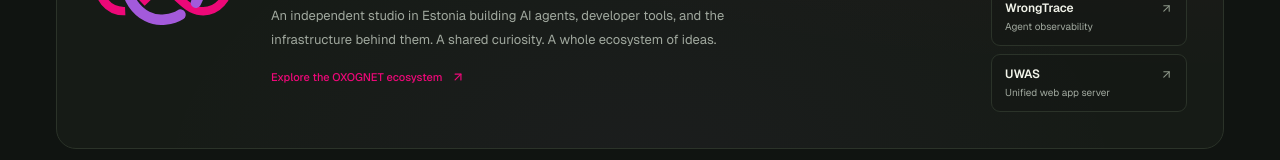
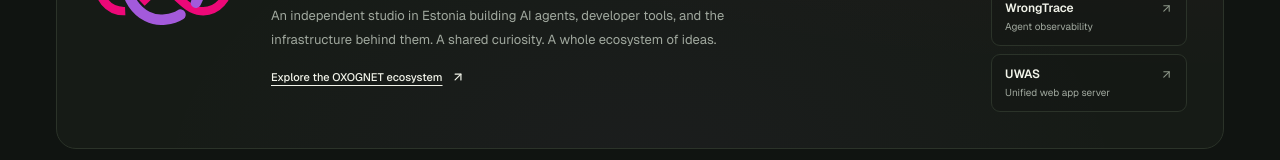
Before and after one commit to GuardianWAF/guardianwaf-site, a Next.js app: page / in a window 1280 px wide. In both pictures the pointer is over the link "Explore the OXOGNET ecosystem". Shown: the part 6229-6389 px from the top of the page. Built offline with nearby package versions, Linux system fonts and the light colour scheme; no server answers.

Commit message:
style: preserve studio link contrast on hover

```diff
--- a/src/app/globals.css
+++ b/src/app/globals.css
@@ -1730,7 +1730,8 @@
   font-weight: 500;
 }
 .studio-explore:hover {
-  color: var(--studio-pink);
+  text-decoration: underline;
+  text-underline-offset: 4px;
 }
 .studio-projects {
   display: grid;
```
